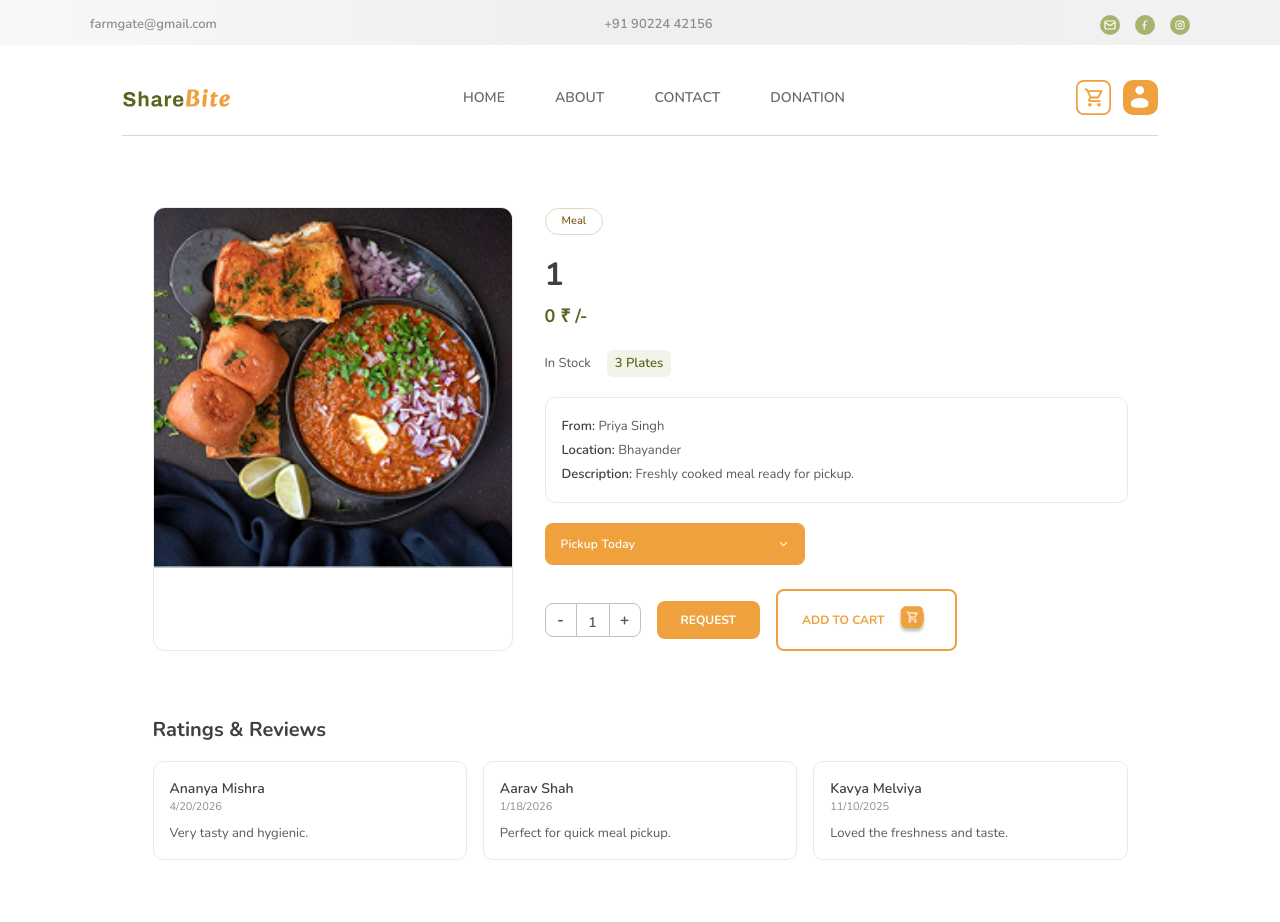
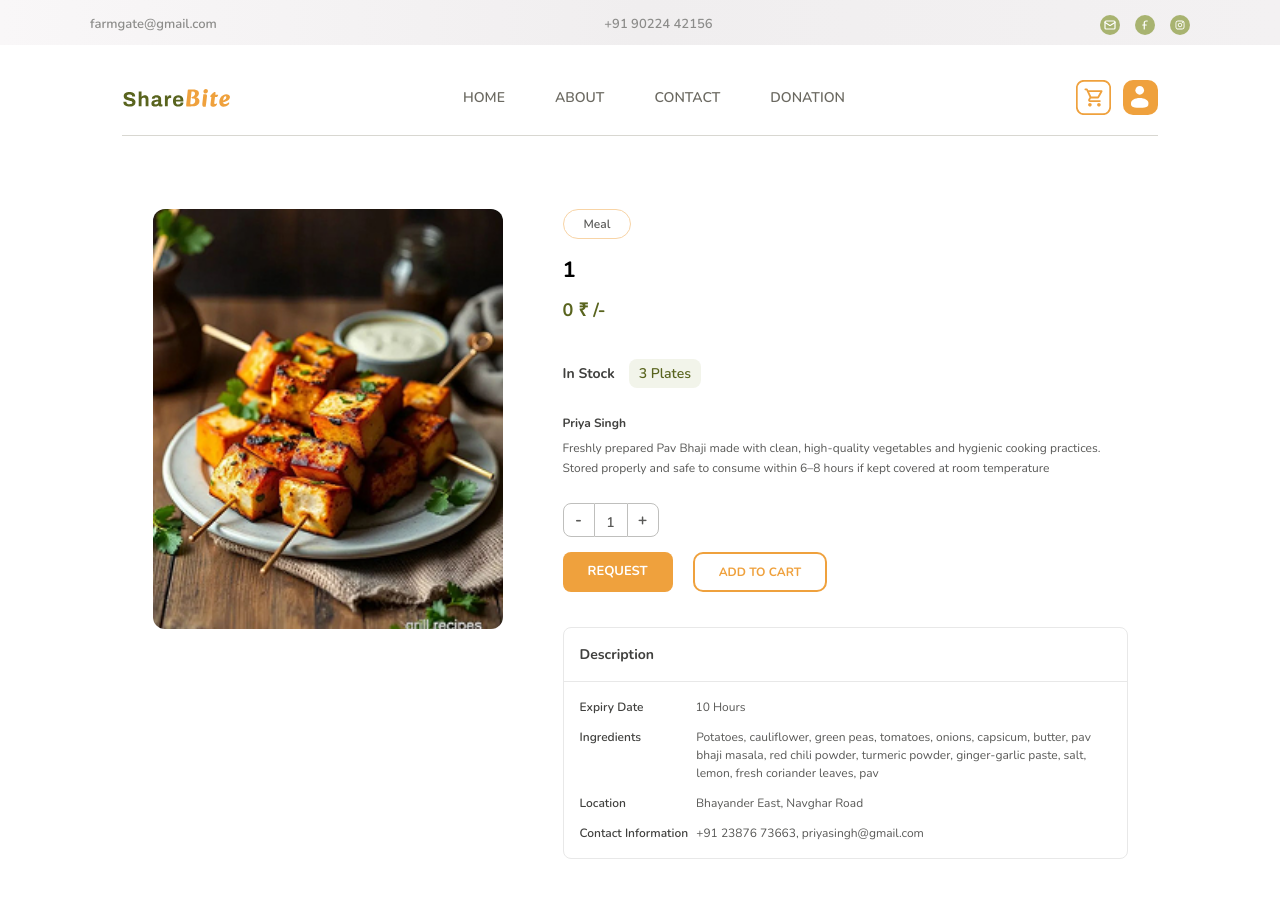
Before and after one commit to HemaniM/ShareBite_Community_Food_Sharing_Application, a React (Vite) app in the folder Frontend/: page /product/1/1 in a window 1280 px wide. Shown: the top 922 px of the page. Built offline with nearby package versions, Linux system fonts and the light colour scheme.

Commit message:
product page updates

```diff
--- a/Frontend/src/pages/Product/ProductPage.jsx
+++ b/Frontend/src/pages/Product/ProductPage.jsx
@@ -46,6 +46,39 @@ const browseMoreItems = [
     title: "Watermelon Juice",
     price: "Free",
     priceColor: "#7d8d2a",
+  },
+];
+
+const reviewData = [
+  {
+    id: 1,
+    name: "Aanya Mishra",
+    image: "../images/Ananya_Mishra.jpg",
+    date: "4/10/2025",
+    rating: 4.5,
+    location: "Bhayander (E)",
+    comment:
+      "Great initiative by the Share-Fresh. Hygiene for dry mix was rich then. Shared thoughtful food for the community in need.",
+  },
+  {
+    id: 2,
+    name: "Aarav Shah",
+    image: "../images/Aarav_Shah.jpg",
+    date: "15/8/2025",
+    rating: 4,
+    location: "Bhayander (E)",
+    comment:
+      "Fresh and well-packed vegetable pulao. Nicely packed and safe to consume. Really appreciate the care taken while sharing.",
+  },
+  {
+    id: 3,
+    name: "Kavya Malkiye",
+    image: "../images/Kavya_Melviya.jpg",
+    date: "20/12/2025",
+    rating: 3.5,
+    location: "Bhayander (E)",
+    comment:
+      "Soft, flavorful homemade chapatis shared in perfect condition. Serving great hygiene and thoughtfulness.",
   },
 ];
 
@@ -99,84 +132,51 @@ const ProductPage = () => {
         <section className="w-full">
           <NavbarHomepage showBorder={true} />
 
-          <div className="mx-auto w-full max-w-[975px] py-14">
+          <div className="mx-auto w-full max-w-[975px] py-2 mt-[50px] mb-[100px]">
             {!product && requestStatus === "loading" ? (
               <p className="text-[16px] text-[var(--text-grey-4)]">
                 Loading product details...
               </p>
             ) : (
               <>
-                <div className="grid grid-cols-1 gap-8 md:grid-cols-[360px_1fr]">
-                  <div className="overflow-hidden rounded-[12px] border border-[#eceae4]">
+                <div className="grid grid-cols-1 gap-[50px] md:grid-cols-[360px_1fr]">
+                  <div className="h-[420px] w-[350px] overflow-hidden rounded-[12px]">
                     <img
-                      src={product?.image || "/images/Pav_Bhaji.jpg"}
+                      src={product?.image || "/images/Tandoori_Paneer.jpg"}
                       alt={product?.title || "Product"}
-                      className="h-[360px] w-full object-cover"
+                      className="h-[420px] w-[350px] object-cover"
                     />
                   </div>
 
                   <div>
-                    <div className="mb-4 inline-flex rounded-full border border-[#e5d7bd] px-4 py-1 text-[11px] font-semibold text-[var(--primary-orange-800)]">
+                    <div className="mb-[15px] inline-flex rounded-full border border-[var(--primary-orange-200)] px-[20px] py-[5px] text-[12px] font-semibold text-[var(--text-grey-4)]">
                       Meal
                     </div>
-                    <h1 className="text-[32px] font-bold uppercase text-[var(--text-grey-5)]">
+                    <h1 className="text-[22px] font-bold uppercase text-black">
                       {product?.title || readableProductName || "Pav Bhaji"}
                     </h1>
-                    <p className="mt-1 text-[18px] font-bold text-[var(--primary-green-700)]">
+                    <p className="mt-[10px] text-[18px] font-bold uppercase text-[var(--primary-green-700)]">
                       {displayPrice}
                     </p>
 
-                    <div className="mt-5 flex flex-wrap items-center gap-4 text-[13px] text-[var(--text-grey-4)]">
+                    <div className="mt-[35px] flex flex-wrap items-center gap-[14px] text-[14px] font-bold text-[var(--text-grey-5)]">
                       <span>In Stock</span>
-                      <span className="rounded-[6px] bg-[var(--primary-green-50)] px-2 py-1 font-semibold text-[var(--primary-green-700)]">
+                      <span className="rounded-[8px] bg-[var(--primary-green-50)] px-[10px] py-[4px] font-semibold text-[var(--primary-green-700)]">
                         {product?.stockLabel || "3 Plates"}
                       </span>
                     </div>
 
-                    <div className="mt-5 rounded-[10px] border border-[#eceae4] p-4 text-[13px] leading-6 text-[var(--text-grey-4)]">
-                      <p>
-                        <span className="font-semibold text-[var(--text-grey-5)]">
-                          From:
-                        </span>{" "}
+                    <div className="mt-[25px] text-[12px] leading-5 text-[var(--text-grey-4)]">
+                      <p className="mb-[5px] text-14 font-bold text-[var(--text-grey-5)]">
                         {product?.donor || "Priya Singh"}
                       </p>
                       <p>
-                        <span className="font-semibold text-[var(--text-grey-5)]">
-                          Location:
-                        </span>{" "}
-                        {product?.location || "Bhayander"}
-                      </p>
-                      <p>
-                        <span className="font-semibold text-[var(--text-grey-5)]">
-                          Description:
-                        </span>{" "}
                         {product?.description ||
-                          "Freshly cooked meal ready for pickup."}
+                          "Freshly prepared Pav Bhaji made with clean, high-quality vegetables and hygienic cooking practices. Stored properly and safe to consume within 6–8 hours if kept covered at room temperature"}
                       </p>
                     </div>
 
-                    <div className="mt-5 w-full max-w-[260px]">
-                      <DropdownField
-                        name="requestType"
-                        value={requestType}
-                        placeholder="Select request type"
-                        options={requestOptions}
-                        isOpen={isRequestTypeOpen}
-                        onToggle={() =>
-                          setIsRequestTypeOpen(
-                            (previousState) => !previousState,
-                          )
-                        }
-                        onSelect={(option) => {
-                          setRequestType(option);
-                          setIsRequestTypeOpen(false);
-                        }}
-                        iconName="arrow_down_white"
-                        buttonClassName="mt-0"
-                      />
-                    </div>
-
-                    <div className="mt-6 flex items-center gap-4">
+                    <div className="mt-[25px]">
                       <div className="h-[34px] w-[96px] flex items-center rounded-[8px]">
                         <button
                           type="button"
@@ -200,52 +200,73 @@ const ProductPage = () => {
                           +
                         </button>
                       </div>
-
+                      <div className="mt-[15px] flex items-center gap-[20px]">
                         <Button1
                           variant="filled"
                           color="orange"
-                        className="rounded-[8px] px-6 py-[10px] text-[12px]"
+                          className="rounded-[8px] px-[25px] py-[10px] font-bold text-[13px]"
                         >
                           REQUEST
                         </Button1>
                         <Button1
                           variant="outline"
                           color="orange"
-                        className="rounded-[8px] px-6 py-[10px] text-[12px]"
+                          className="rounded-[10px] px-6 py-[9px] text-[12px]"
                         >
                           ADD TO CART
-                        <Icon name="cart_small" className="ml-2 scale-75" />
                         </Button1>
+                      </div>
+                    </div>
+                    <div className="mt-[35px] rounded-[8px] border border-[var(--white-600)] text-[12px] text-[var(--text-grey-4)]">
+                      <p className="border-b p-4 border-[var(--white-600)] text-[14px] font-bold text-[var(--text-grey-5)]">
+                        Description
+                      </p>
+
+                      <div className="p-4 flex flex-col gap-[12px]">
+                        <p>
+                          <span className="font-semibold text-[var(--text-grey-5)] mr-[52px]">
+                            Expiry Date
+                          </span>
+                          {product?.expiryDate || "10 Hours"}
+                        </p>
+                        <p className="md:row-span-3 flex items-start">
+                          <span className="font-semibold text-[var(--text-grey-5)] mr-[55px]">
+                            Ingredients
+                          </span>
+                          {product?.ingredients || "Potatoes, cauliflower, green peas, tomatoes, onions, capsicum, butter, pav bhaji masala, red chili powder, turmeric powder, ginger-garlic paste, salt, lemon, fresh coriander leaves, pav"}
+                        </p>
+                        <p className="md:row-span-2 flex items-start">
+                          <span className="font-semibold text-[var(--text-grey-5)] mr-[70px]">
+                            Location
+                          </span>
+                          {product?.location || "Bhayander East, Navghar Road"}
+                        </p>
+                        <p>
+                          <span className="font-semibold text-[var(--text-grey-5)] mr-[8px]">
+                            Contact Information
+                          </span>
+                          {product?.location || "+91 23876 73663, priyasingh@gmail.com"}
+                        </p>
+                      </div>
                     </div>
                   </div>
                 </div>
 
                 <section className="mt-16">
-                  <h2 className="text-[20px] font-bold text-[var(--text-grey-5)]">
+                  <h2 className="text-[20px] font-bold text-black">
                     Ratings & Reviews
                   </h2>
                   <div className="mt-4 grid grid-cols-1 gap-4 md:grid-cols-3">
-                    {[
-                      {
-                        name: "Ananya Mishra",
-                        date: "4/20/2026",
-                        review: "Very tasty and hygienic.",
-                      },
-                      {
-                        name: "Aarav Shah",
-                        date: "1/18/2026",
-                        review: "Perfect for quick meal pickup.",
-                      },
-                      {
-                        name: "Kavya Melviya",
-                        date: "11/10/2025",
-                        review: "Loved the freshness and taste.",
-                      },
-                    ].map((review) => (
+                    {reviewData.map((review) => (
                       <article
-                        key={review.name}
+                        key={review.id}
                         className="rounded-[10px] border border-[#eceae4] p-4"
                       >
+                        <img
+                          src={review.image}
+                          alt={review.name}
+                          className="h-10 w-10 rounded-full object-cover rounded-[12px]"
+                        />
                         <p className="text-[14px] font-semibold text-[var(--text-grey-5)]">
                           {review.name}
                         </p>
@@ -253,7 +274,7 @@ const ProductPage = () => {
                           {review.date}
                         </p>
                         <p className="mt-2 text-[13px] text-[var(--text-grey-4)]">
-                          {review.review}
+                          {review.comment}
                         </p>
                       </article>
                     ))}
```
Lines whose indentation alone changed are shown as unchanged.
